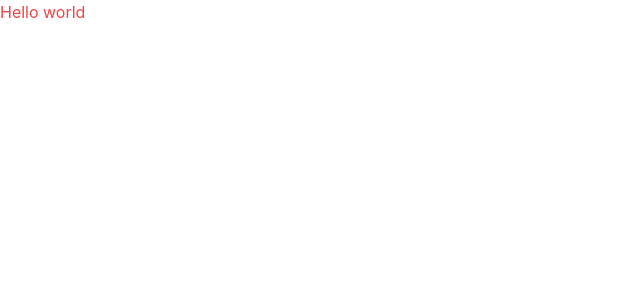
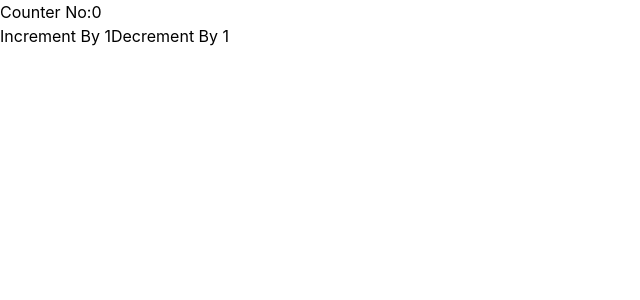
Before and after one commit to Khayruls-Code/spacex-application, a React (Create React App) app: page / in a window 1280 px wide. Shown: the top 300 px of the page, without its empty margins (0-640 px from the left). Built offline with nearby package versions, Linux system fonts and the light colour scheme.

Commit message:
redux setup complete

```diff
--- a/package.json
+++ b/package.json
@@ -3,11 +3,13 @@
   "version": "0.1.0",
   "private": true,
   "dependencies": {
+    "@reduxjs/toolkit": "^1.8.1",
     "@testing-library/jest-dom": "^5.16.4",
     "@testing-library/react": "^13.2.0",
     "@testing-library/user-event": "^13.5.0",
     "react": "^18.1.0",
     "react-dom": "^18.1.0",
+    "react-redux": "^8.0.1",
     "react-scripts": "5.0.1",
     "web-vitals": "^2.1.4"
   },
--- a/src/App.js
+++ b/src/App.js
@@ -1,9 +1,16 @@
+import { useDispatch, useSelector } from 'react-redux';
 import './App.css';
+import { decrement, increment } from './redux/spaceXDataSlice';
 
 function App() {
+  const count = useSelector((state) => state.counter.count)
+  const dispatch = useDispatch()
+
   return (
     <div>
-      <h1 className='text-red-500'>Hello world</h1>
+      <h1>Counter No:{count} </h1>
+      <button onClick={() => dispatch(increment())}>Increment By 1</button>
+      <button onClick={() => dispatch(decrement())}>Decrement By 1</button>
     </div>
   );
 }
--- a/src/index.js
+++ b/src/index.js
@@ -3,11 +3,15 @@
 import './index.css';
 import App from './App';
 import reportWebVitals from './reportWebVitals';
+import { Provider } from 'react-redux';
+import { store } from './redux/store';
 
 const root = ReactDOM.createRoot(document.getElementById('root'));
 root.render(
   <React.StrictMode>
-    <App />
+    <Provider store={store}>
+      <App />
+    </Provider>
   </React.StrictMode>
 );
 
--- /dev/null
+++ b/src/redux/spaceXDataSlice.js
@@ -0,0 +1,23 @@
+import { createSlice } from '@reduxjs/toolkit'
+
+
+export const counterSlice = createSlice({
+  name: 'counter',
+  initialState: {
+    count: 0,
+  },
+  reducers: {
+    increment: (state) => {
+      state.count += 1
+    },
+    decrement: (state) => {
+      state.count -= 1
+    },
+    incrementByAmount: (state, action) => {
+      state.count += action.payload
+    },
+  },
+})
+export const { increment, decrement, incrementByAmount } = counterSlice.actions
+
+export default counterSlice.reducer
--- /dev/null
+++ b/src/redux/store.js
@@ -0,0 +1,8 @@
+import { configureStore } from '@reduxjs/toolkit'
+import counterSlice from './spaceXDataSlice'
+
+export const store = configureStore({
+  reducer: {
+    counter: counterSlice,
+  },
+})
```
Also changed, not shown: 1 other file (tests, documents, lock files or other folders).
